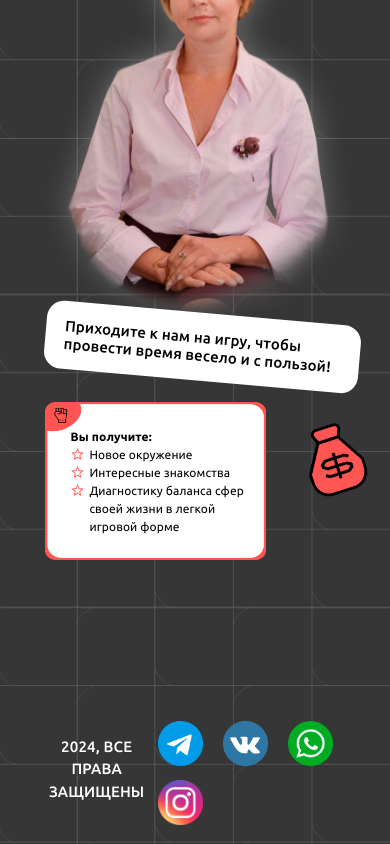
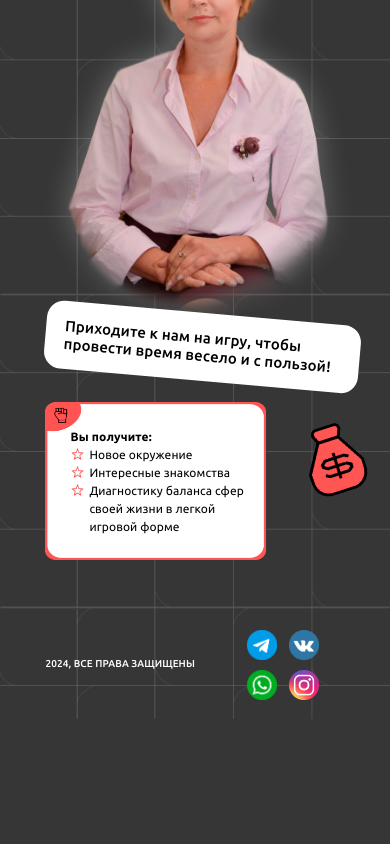
Before and after one commit to slamry/Qlife, a React (Create React App) app: page / in a window 390 px wide. Shown: the part 6902-7746 px from the top of the page. After the commit the page ends 7621 px from the top, so only its background shows below. Built offline with nearby package versions, Linux system fonts and the light colour scheme.

Commit message:
feat: add adaptive to footer

```diff
--- a/src/components/Footer/Footer.jsx
+++ b/src/components/Footer/Footer.jsx
@@ -6,7 +6,7 @@ const Footer = () => {
     <Box className={s.wrapp} id="contacts">
       <Box>
         <Typography className={s.rights}>
-          2024, Все права <br /> защищены
+          2024, Все права защищены
         </Typography>
       </Box>
       <Box>
--- a/src/components/Footer/Footer.module.css
+++ b/src/components/Footer/Footer.module.css
@@ -1,5 +1,5 @@
 .wrapp {
-  padding-top: 150px;
+  padding-top: 20%;
   display: flex;
   justify-content: space-between;
   align-items: center;
@@ -17,9 +17,6 @@
 }
 
 @media (max-width: 1352px) {
-  .wrapp {
-    padding-top: 150px;
-  }
   .rights {
     font-size: 15px;
   }
@@ -28,3 +25,27 @@
     padding: 10px 10px 0px;
   }
 }
+@media (max-width: 677px) {
+  .rights {
+    font-size: 10px;
+  }
+  .logos {
+    width: 30px;
+    padding: 10px 10px 0px;
+  }
+}
+@media (max-width: 460px) {
+  .logos {
+    width: 30px;
+    padding: 5% 5% 0%;
+  }
+}
+@media (max-width: 366px) {
+  .rights {
+    padding: 5%;
+  }
+  .logos {
+    width: 25px;
+    padding: 5% 5% 0%;
+  }
+}
```
